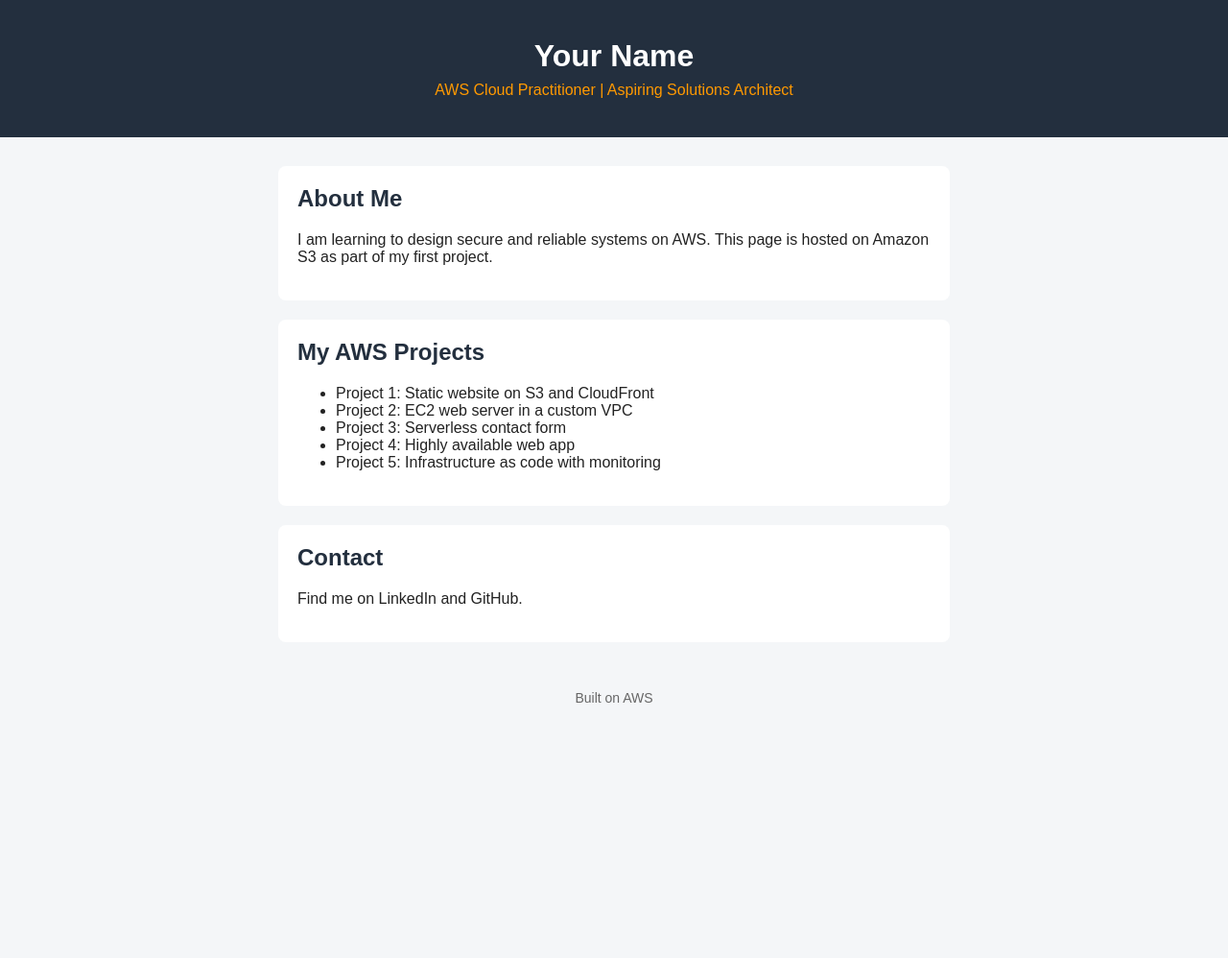
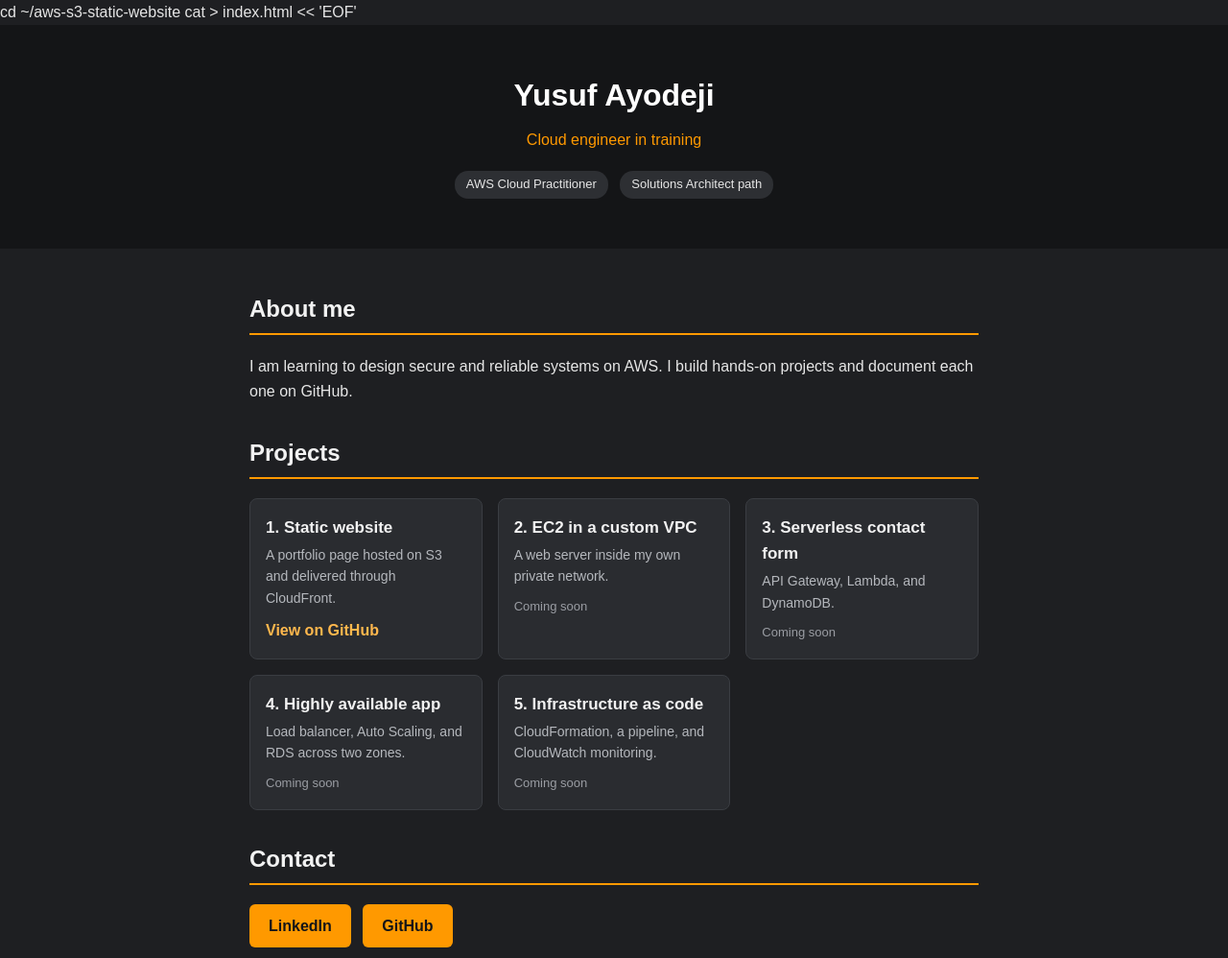
Before and after one commit to ayotunde725/aws-s3-static-website, a plain HTML site: page index.html in a window 1280 px wide. Shown: the top 998 px of the page at 96% size. Before the commit the page ends 800 px from the top, so only its background shows below. Drawn offline with Linux system fonts and the light colour scheme.

Commit message:
Restyle portfolio with dark grey theme

```diff
--- a/index.html
+++ b/index.html
@@ -1,45 +1,60 @@
+cd ~/aws-s3-static-website
+cat > index.html << 'EOF'
 <!DOCTYPE html>
 <html lang="en">
 <head>
 <meta charset="UTF-8">
 <meta name="viewport" content="width=device-width, initial-scale=1">
-  <title>Your Name | Cloud Portfolio</title>
+<title>Yusuf Ayodeji | Cloud Portfolio</title>
 <style>
-    body { font-family: Arial, sans-serif; margin: 0; background: #f4f6f8; color: #222; }
-    header { background: #232f3e; color: white; padding: 40px 20px; text-align: center; }
-    header h1 { margin: 0 0 8px; }
-    header p { margin: 0; color: #ff9900; }
-    main { max-width: 700px; margin: 30px auto; padding: 0 20px; }
-    section { background: white; padding: 20px; margin-bottom: 20px; border-radius: 8px; }
-    h2 { margin-top: 0; color: #232f3e; }
-    footer { text-align: center; padding: 20px; color: #666; font-size: 14px; }
+  * { box-sizing: border-box; }
+  body { font-family: Arial, sans-serif; margin: 0; background: #1e1f22; color: #e6e6e6; line-height: 1.6; }
+  header { background: #141517; padding: 48px 20px; text-align: center; }
+  header h1 { margin: 0 0 8px; font-size: 32px; color: #fff; }
+  header p { margin: 0 0 16px; color: #ff9900; }
+  .badge { display: inline-block; background: #2d2f33; font-size: 13px; padding: 4px 12px; border-radius: 14px; margin: 4px; }
+  main { max-width: 800px; margin: 0 auto; padding: 24px 20px; }
+  section { margin-bottom: 32px; }
+  h2 { color: #f2f2f2; border-bottom: 2px solid #ff9900; padding-bottom: 6px; }
+  .grid { display: grid; grid-template-columns: repeat(auto-fit, minmax(240px, 1fr)); gap: 16px; }
+  .card { background: #2a2c30; border: 1px solid #3a3d42; border-radius: 8px; padding: 16px; }
+  .card h3 { margin: 0 0 4px; font-size: 17px; color: #f2f2f2; }
+  .card p { margin: 0 0 10px; font-size: 14px; color: #b5b8bd; }
+  .card a { color: #ffb84d; font-weight: bold; text-decoration: none; }
+  .status { font-size: 13px; color: #9a9da3; }
+  .links a { display: inline-block; background: #ff9900; color: #141517; font-weight: bold; padding: 10px 20px; border-radius: 6px; text-decoration: none; margin: 0 8px 8px 0; }
+  footer { text-align: center; padding: 20px; color: #9a9da3; font-size: 14px; }
 </style>
 </head>
 <body>
 <header>
-    <h1>Your Name</h1>
-    <p>AWS Cloud Practitioner | Aspiring Solutions Architect</p>
+  <h1>Yusuf Ayodeji</h1>
+  <p>Cloud engineer in training</p>
+  <span class="badge">AWS Cloud Practitioner</span>
+  <span class="badge">Solutions Architect path</span>
 </header>
 <main>
   <section>
-      <h2>About Me</h2>
-      <p>I am learning to design secure and reliable systems on AWS. This page is hosted on Amazon S3 as part of my first project.</p>
+    <h2>About me</h2>
+    <p>I am learning to design secure and reliable systems on AWS. I build hands-on projects and document each one on GitHub.</p>
   </section>
   <section>
-      <h2>My AWS Projects</h2>
-      <ul>
-        <li>Project 1: Static website on S3 and CloudFront</li>
-        <li>Project 2: EC2 web server in a custom VPC</li>
-        <li>Project 3: Serverless contact form</li>
-        <li>Project 4: Highly available web app</li>
-        <li>Project 5: Infrastructure as code with monitoring</li>
-      </ul>
+    <h2>Projects</h2>
+    <div class="grid">
+      <div class="card"><h3>1. Static website</h3><p>A portfolio page hosted on S3 and delivered through CloudFront.</p><a href="https://github.com/https://github.com/ayotunde725/aws-s3-static-website">View on GitHub</a></div>
+      <div class="card"><h3>2. EC2 in a custom VPC</h3><p>A web server inside my own private network.</p><span class="status">Coming soon</span></div>
+      <div class="card"><h3>3. Serverless contact form</h3><p>API Gateway, Lambda, and DynamoDB.</p><span class="status">Coming soon</span></div>
+      <div class="card"><h3>4. Highly available app</h3><p>Load balancer, Auto Scaling, and RDS across two zones.</p><span class="status">Coming soon</span></div>
+      <div class="card"><h3>5. Infrastructure as code</h3><p>CloudFormation, a pipeline, and CloudWatch monitoring.</p><span class="status">Coming soon</span></div>
+    </div>
   </section>
-    <section>
+  <section class="links">
     <h2>Contact</h2>
-      <p>Find me on LinkedIn and GitHub.</p>
+    <a href="https://www.linkedin.com/in/dr-yusuf-ayotunde-ayodeji/">LinkedIn</a>
+    <a href="https://github.com/https://github.com/ayotunde725">GitHub</a>
   </section>
 </main>
 <footer>Built on AWS</footer>
 </body>
 </html>
+EOF
```
Lines whose indentation alone changed are shown as unchanged.
